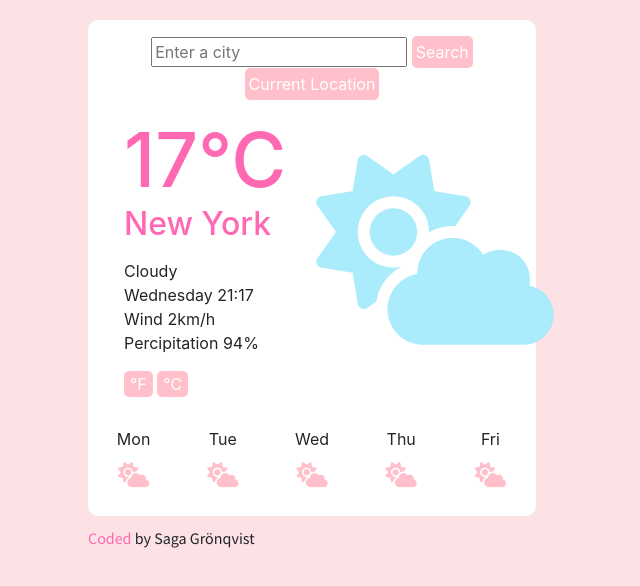
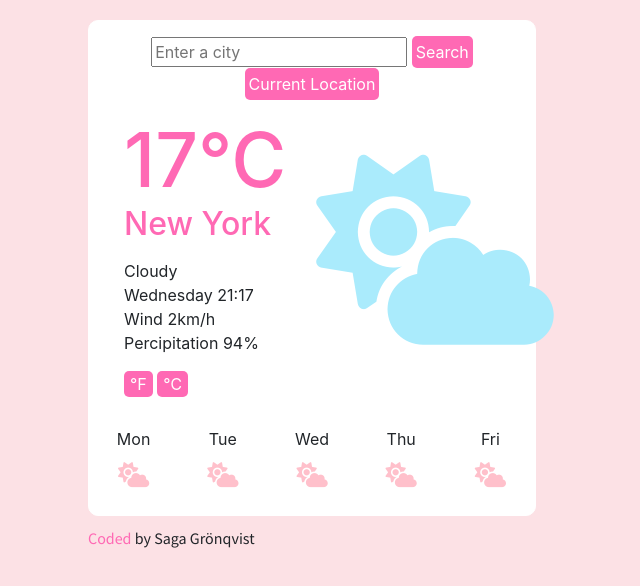
Before and after one commit to sagagronqvist/shecodes-project, a plain HTML site: page index.html in a window 1280 px wide. Shown: the whole page, without its empty margins (328-968 px from the left). Drawn offline with nearby package versions, Linux system fonts and the light colour scheme.

Commit message:
Updated CSS colors on buttons

```diff
--- a/style.css
+++ b/style.css
@@ -42,7 +42,7 @@ li:first-letter {
   border: white;
   padding: 4px;
   border-radius: 5px;
-  background: pink;
+  background: hotpink;
   color: white;
 }
 
@@ -55,7 +55,7 @@ input[type="submit" i] {
   border: white;
   padding: 4px;
   border-radius: 5px;
-  background: pink;
+  background: hotpink;
   color: white;
 }
 
@@ -70,7 +70,7 @@ input[type="submit" i]:hover {
 
 #tempButtonC,
 #tempButtonF {
-  background: pink;
+  background: hotpink;
   color: white;
   border-radius: 5px;
   border: grey;
```
